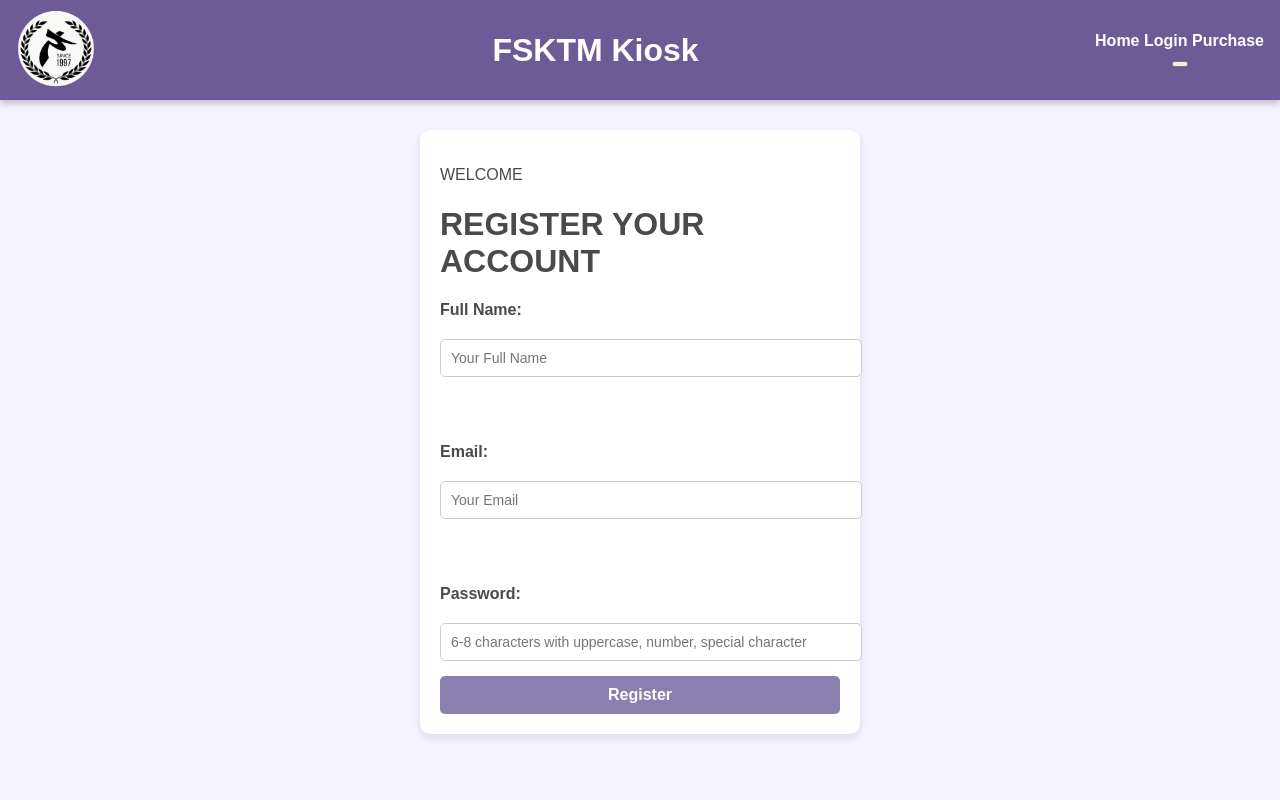
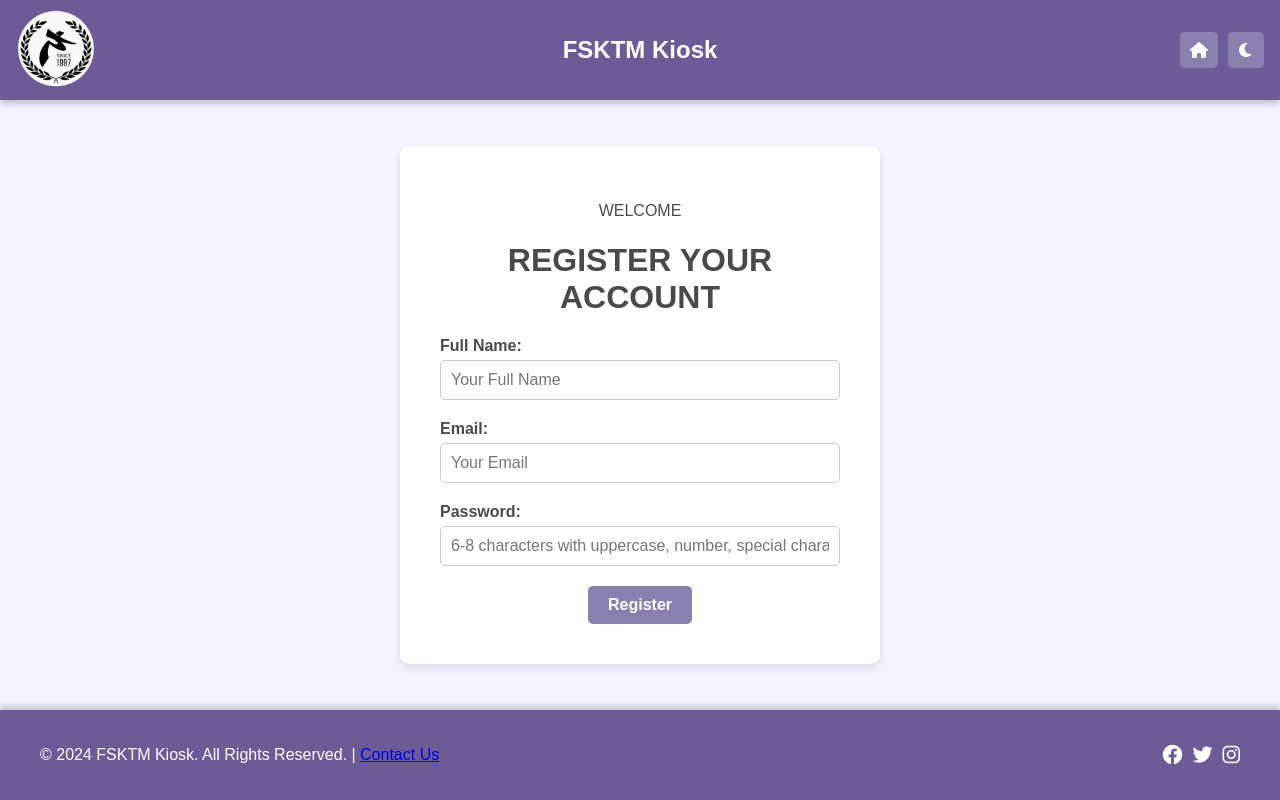
Before and after one commit to Gridiffin/FSKTM-Kiosk, a PHP site: page /registration.html in a window 1280 px wide. Run offline with PHP 8.4, Linux system fonts and the light colour scheme.

Commit message:
git commit -m registration frontend

```diff
--- a/ProjectWebDev/assets/css/stylesregistration.css
+++ b/ProjectWebDev/assets/css/stylesregistration.css
@@ -6,6 +6,9 @@ body {
     background: #f5f3ff; /* Light purple background */
     color: #4a4a4a; /* Dark gray for text */
     text-align: center;
+    display: flex;
+    flex-direction: column;
+    min-height: 100vh; /* Ensure the body takes up at least the full viewport height */
 }
 
 /* Header Section */
@@ -16,71 +19,130 @@ header {
     justify-content: space-between;
     align-items: center;
     box-shadow: 0 4px 6px rgba(0, 0, 0, 0.2);
+    position: sticky;
+    top: 0;
+    z-index: 1000;
 }
 
-/* Navigation Links */
-header nav a {
-    list-style: none;
+/* Logo Container */
+#logo-container {
+    display: flex;
+    align-items: center;
+}
+
+#logo {
+    width: 80px;
+    height: auto;
+}
+
+/* Centered Text */
+#header-center-text {
+    position: absolute;
+    left: 50%;
+    transform: translateX(-50%);
+}
+
+#header-center-text h1 {
     margin: 0;
-    padding: 0;
-    display: flex inline;
-    gap: 15px;
+    font-size: 24px;
     color: white;
-    text-decoration: none;
-    font-weight: bold;
-    transition: color 0.3s, transform 0.2s;
-  }
+}
 
-header div h1 {
+/* Grouped Navigation Links and Dark Mode Button Container */
+#nav-and-dark-mode-container {
+    display: flex;
+    align-items: center;
+    gap: 10px; /* Space between buttons */
+}
+
+/* Icon Button Styles */
+.icon-btn {
+    padding: 10px;
+    font-size: 16px;
     color: white;
-  }
+    background-color: #8a7faf; /* Light purple */
+    border: none;
+    border-radius: 5px;
+    cursor: pointer;
+    transition: background-color 0.3s, transform 0.2s;
+    text-decoration: none; /* Remove underline for the home button */
+    display: flex;
+    align-items: center;
+    justify-content: center;
+}
 
-header div a img {
-    width: 80px; /* Set the desired width */
-    height: auto; /* Maintain aspect ratio */
-  }
+.icon-btn:hover {
+    background-color: #6d5b97; /* Darker purple on hover */
+    transform: scale(1.05);
+}
 
 /* Main Content */
 main {
-    max-width: 400px;
-    margin: 30px auto;
+    flex: 1; /* Allow the main content to grow and take up remaining space */
     padding: 20px;
+    display: flex;
+    justify-content: center;
+    align-items: center;
+}
+
+/* Registration Container */
+.registration-container {
     background-color: white;
+    padding: 40px;
     border-radius: 10px;
     box-shadow: 0 4px 8px rgba(0, 0, 0, 0.1);
+    max-width: 400px;
+    width: 100%;
+    animation: fadeIn 0.5s ease-in-out;
+}
+
+@keyframes fadeIn {
+    from {
+        opacity: 0;
+        transform: translateY(-20px);
+    }
+    to {
+        opacity: 1;
+        transform: translateY(0);
+    }
+}
+
+/* Form Group */
+.form-group {
+    margin-bottom: 20px;
     text-align: left;
 }
 
-form {
-    display: flex;
-    flex-direction: column;
-    gap: 15px;
+.form-group label {
+    display: block;
+    margin-bottom: 5px;
+    font-weight: bold;
+    color: #4a4a4a; /* Dark gray */
 }
 
-label {
-    font-weight: bold;
-    margin-bottom: 5px;
-}
-
-input[type="text"], input[type="email"], input[type="password"], select {
+.form-group input {
     width: 100%;
     padding: 10px;
     border: 1px solid #ccc;
     border-radius: 5px;
-    font-size: 14px;
+    font-size: 16px;
+    box-sizing: border-box; /* Include padding and border in the element's total width */
+    transition: border-color 0.3s, box-shadow 0.3s;
 }
 
-input[type="text"]:focus,
-input[type="email"]:focus,
-input[type="password"]:focus,
-select:focus {
-    border-color: #8a7faf; /* Light purple */
-    outline: none;
-    box-shadow: 0 0 5px rgba(138, 127, 175, 0.5);
+.form-group input:focus {
+    border-color: #8a7faf; /* Light purple border on focus */
+    outline: none; /* Remove default outline */
+    box-shadow: 0 0 5px rgba(138, 127, 175, 0.5); /* Add a subtle shadow */
 }
 
-input[type="submit"] {
-    padding: 10px;
+/* Form Actions */
+.form-actions {
+    margin-top: 20px;
+}
+
+.btn-register {
+    padding: 10px 20px;
     background-color: #8a7faf; /* Light purple */
     color: white;
     border: none;
@@ -91,11 +153,44 @@ input[type="submit"] {
     transition: background-color 0.3s, transform 0.2s;
 }
 
-input[type="submit"]:hover {
+.btn-register:hover {
     background-color: #6d5b97; /* Darker purple on hover */
     transform: scale(1.05);
 }
 
-input[type="submit"]:active {
+.btn-register:active {
     background-color: #5a4a7f; /* Even darker purple */
 }
+
+/* Footer Section */
+footer {
+    background-color: #6d5b97; /* Muted purple */
+    color: white;
+    padding: 20px;
+    text-align: center;
+    box-shadow: 0 -4px 6px rgba(0, 0, 0, 0.2);
+    margin-top: auto; /* Push the footer to the bottom */
+}
+
+.footer-content {
+    display: flex;
+    justify-content: space-between;
+    align-items: center;
+    max-width: 1200px;
+    margin: 0 auto;
+}
+
+.social-media {
+    display: flex;
+    gap: 10px;
+}
+
+.social-media a {
+    color: white;
+    font-size: 20px;
+    transition: color 0.3s;
+}
+
+.social-media a:hover {
+    color: #c4c1ce; /* Softer lavender for hover effect */
+}
--- /dev/null
+++ b/ProjectWebDev/assets/js/registration.js
@@ -0,0 +1,17 @@
+// registration.js
+
+// Dark Mode Toggle
+function setupDarkModeToggle() {
+    const darkModeBtn = document.getElementById("dark-mode-btn");
+
+    darkModeBtn.addEventListener("click", () => {
+        document.body.classList.toggle("dark-mode");
+        document.querySelector("header").classList.toggle("dark-mode");
+        document.querySelector("footer").classList.toggle("dark-mode");
+    });
+}
+
+// Initialize Functions
+document.addEventListener("DOMContentLoaded", () => {
+    setupDarkModeToggle();
+});
--- a/ProjectWebDev/registration.html
+++ b/ProjectWebDev/registration.html
@@ -5,46 +5,79 @@
     <meta name="viewport" content="width=device-width, initial-scale=1.0">
     <title>Register - My Website</title>
     <link rel="stylesheet" href="./assets/css/stylesregistration.css">
+    <link href="https://cdnjs.cloudflare.com/ajax/libs/font-awesome/6.0.0-beta3/css/all.min.css" rel="stylesheet">
 </head>
 <body>
     <!-- Header Section -->
     <header>
+        <!-- Logo Container -->
         <div id="logo-container">
             <a href="./index.html" id="logo-link">
                 <img src="./assets/images/fsktm_logo.png" alt="Website Logo" id="logo">
             </a>
         </div>
+
+        <!-- Centered Text -->
         <div id="header-center-text">
             <h1>FSKTM Kiosk</h1>
         </div>
+
+        <!-- Grouped Navigation Links and Dark Mode Button -->
         <div id="nav-and-dark-mode-container">
-            <nav id="nav-links">
-                <a href="./index.html" class="nav-link">Home</a>
-                <a href="./login.html" class="nav-link">Login</a>
-                <a href="./purchase.html" class="nav-link">Purchase</a>
-            </nav>
-            <button id="dark-mode-btn">
+            <!-- Home Button (Icon) -->
+            <a href="./index.html" id="home-btn" class="icon-btn">
+                <i class="fas fa-home"></i>
+            </a>
+
+            <!-- Dark Mode Toggle Icon -->
+            <button id="dark-mode-btn" class="icon-btn">
                 <i id="dark-mode-icon" class="fas fa-moon"></i>
             </button>
         </div>
     </header>
 
+    <!-- Main Content -->
     <main>
+        <!-- Registration Container -->
+        <div class="registration-container">
             <p id="head1">WELCOME</p>
             <h1 id="head2">REGISTER YOUR ACCOUNT</h1>
 
+            <!-- Registration Form -->
             <form action="./registration_process.php" method="POST">
+                <div class="form-group">
                     <label for="fullname">Full Name:</label>
-            <input type="text" id="fullname" name="fullname" placeholder="Your Full Name" required><br><br>
-
+                    <input type="text" id="fullname" name="fullname" placeholder="Your Full Name" required>
+                </div>
+                <div class="form-group">
                     <label for="email">Email:</label>
-            <input type="email" id="email" name="email" placeholder="Your Email" required><br><br>
-
+                    <input type="email" id="email" name="email" placeholder="Your Email" required>
+                </div>
+                <div class="form-group">
                     <label for="password">Password:</label>
                     <input type="password" id="password" name="password"
-                   placeholder="6-8 characters with uppercase, number, special character" >
-            <input type="submit" value="Register">
+                           placeholder="6-8 characters with uppercase, number, special character" required>
+                </div>
+                <div class="form-actions">
+                    <input type="submit" value="Register" class="btn-register">
+                </div>
             </form>
+        </div>
     </main>
+
+    <!-- Footer Section -->
+    <footer id="footer">
+        <div class="footer-content">
+            <p>&copy; 2024 FSKTM Kiosk. All Rights Reserved. | <a href="./contact.html">Contact Us</a></p>
+            <div class="social-media">
+                <a href="#"><i class="fab fa-facebook"></i></a>
+                <a href="#"><i class="fab fa-twitter"></i></a>
+                <a href="#"><i class="fab fa-instagram"></i></a>
+            </div>
+        </div>
+    </footer>
+
+    <!-- JavaScript -->
+    <script src="./assets/js/registration.js"></script>
 </body>
 </html>
```
Lines whose indentation alone changed are shown as unchanged.
